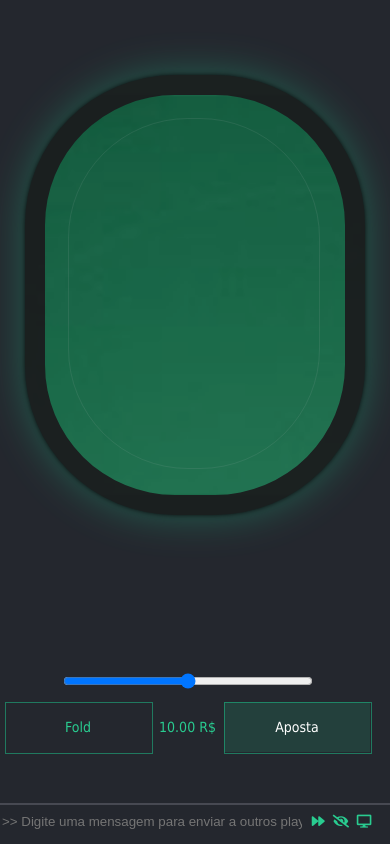
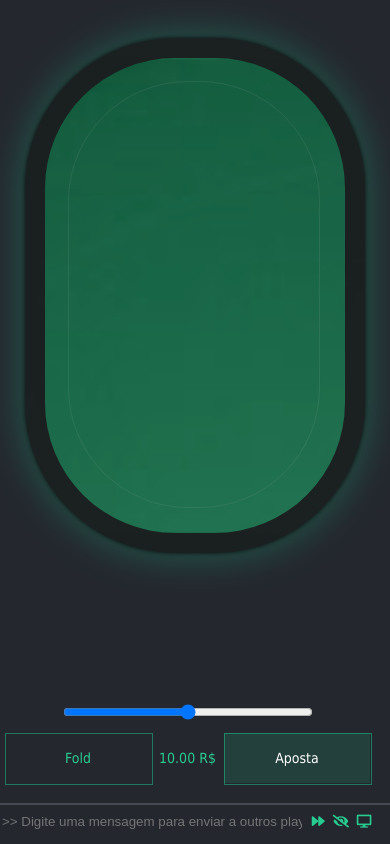
Before and after one commit to eaguiar15/game, a plain HTML site: page index.html in a window 390 px wide. Both pictures are taken after a click on the icon 339 px from the left and 835 px from the top of the page. Drawn offline with Linux system fonts and the light colour scheme.

Commit message:
Add files via upload

```diff
--- a/css/game.css
+++ b/css/game.css
@@ -58,14 +58,14 @@
 
  @media (max-width: 600px) {
 	.table{
-        height:400px;
+        height:475px;
         width: 300px;
         border-radius: 150px;
         margin-top:0px;
     }
     .table-in{
         margin: 23px;
-        height: 349px;
+        height: 425px;
         width: 250px;
         border-radius: 120px;
     }
--- a/js/generic.js
+++ b/js/generic.js
@@ -40,16 +40,16 @@ function getParam(paramName) {
   }
 
  function showConsole(icon){
+
       if(icon.className == "fas fa-eye-slash"){
           getElem("console").style.display = "";
           getElem("footer").style.height = "165px";
-          getElem("footer").style.height = "90px";
-          getElem("bet").style.top = "60vh";
+          getElem("bet").style.bottom = "161px";
           icon.setAttribute("class","fas fa-eye");
         }else{
           getElem("console").style.display = "none";
           getElem("footer").style.height = "40px";
-          getElem("bet").style.top = "78vh";
+          getElem("bet").style.bottom = "40px";
           icon.setAttribute("class","fas fa-eye-slash");
       }
  }
```
